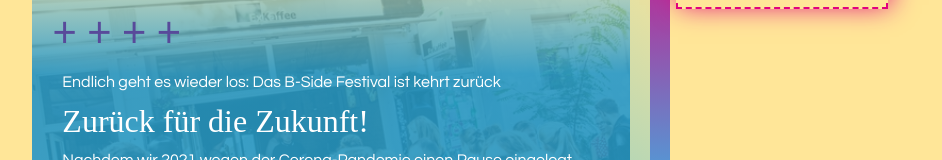
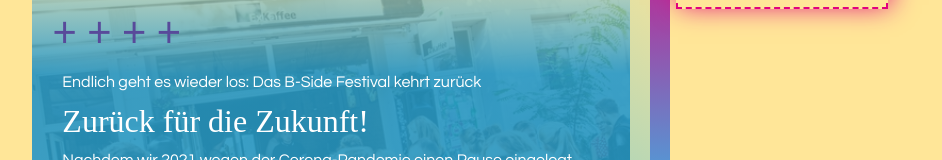
Before and after one commit to bside-ms/bside_festival, a Next.js app: page / in a window 1280 px wide. Shown: the part 160-320 px from the top of the page, without its empty margins (181-1123 px from the left). Built offline with nearby package versions, Linux system fonts and the light colour scheme; a web font is replaced by a local one.

Commit message:
Fix typo

```diff
--- a/components/front-page/ApplicationEyecatcher.tsx
+++ b/components/front-page/ApplicationEyecatcher.tsx
@@ -14,8 +14,7 @@
                     <div className={styles.box}>
                         <div className={`${styles.boxContent} space-y-2`}>
                             <div>
-                                Endlich geht es wieder los: Das B-Side Festival ist
-                                kehrt zurück
+                                Endlich geht es wieder los: Das B-Side Festival kehrt zurück
                             </div>
 
                             <div className={`${styles.title} font-display`}>
```
